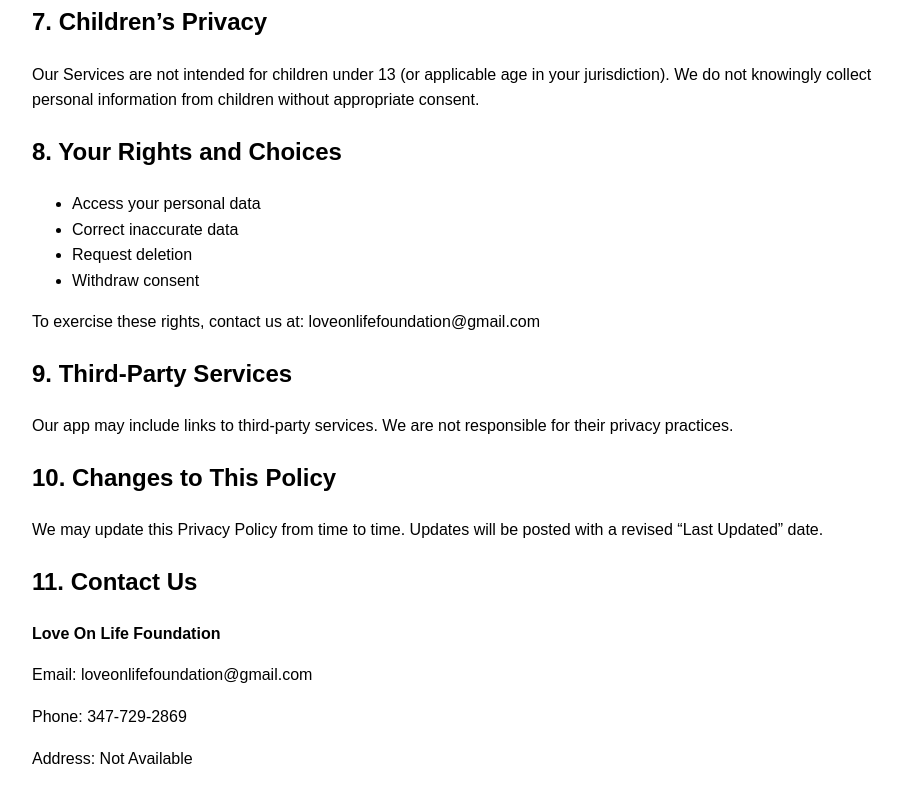
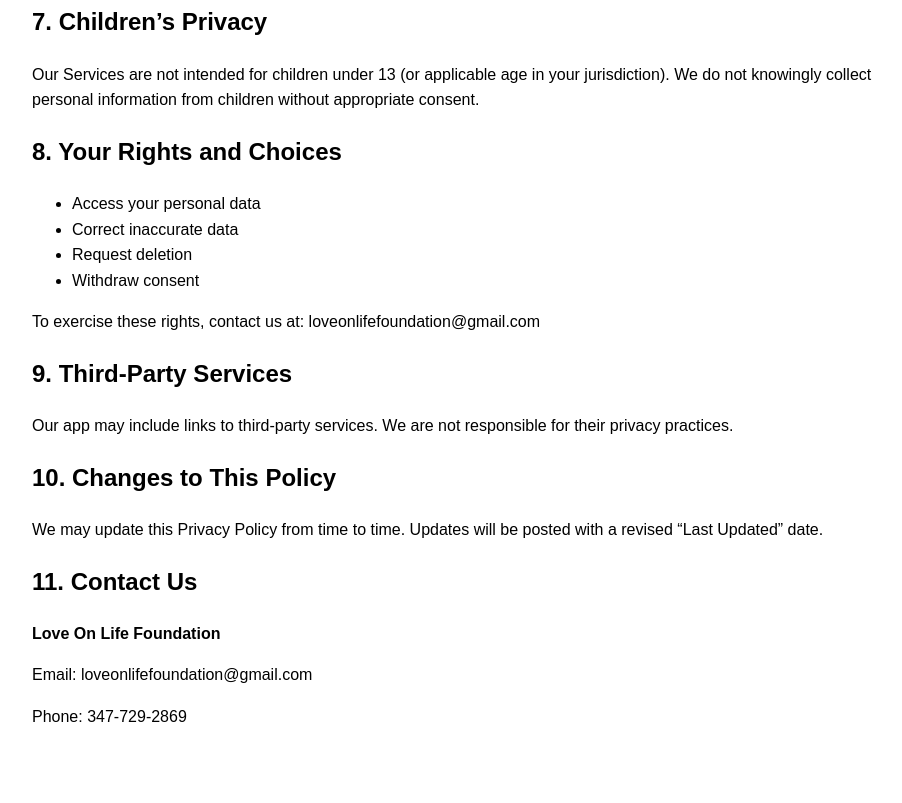
Before and after one commit to hamzaeh04/loveonlife-policy, a plain HTML site: page privacy_policy.html in a window 1280 px wide. Shown: the part 1775-2578 px from the top of the page, without its empty margins (158-1060 px from the left). After the commit the page ends 2541 px from the top, so only its background shows below. Drawn offline with Linux system fonts and the light colour scheme.

Commit message:
Address not available removed

```diff
--- a/privacy_policy.html
+++ b/privacy_policy.html
@@ -120,7 +120,6 @@
 <p><b>Love On Life Foundation</b></p>
 <p>Email: loveonlifefoundation@gmail.com</p>
 <p>Phone: 347-729-2869</p>
-<p>Address: Not Available</p>
 
 </body>
 </html>
```
